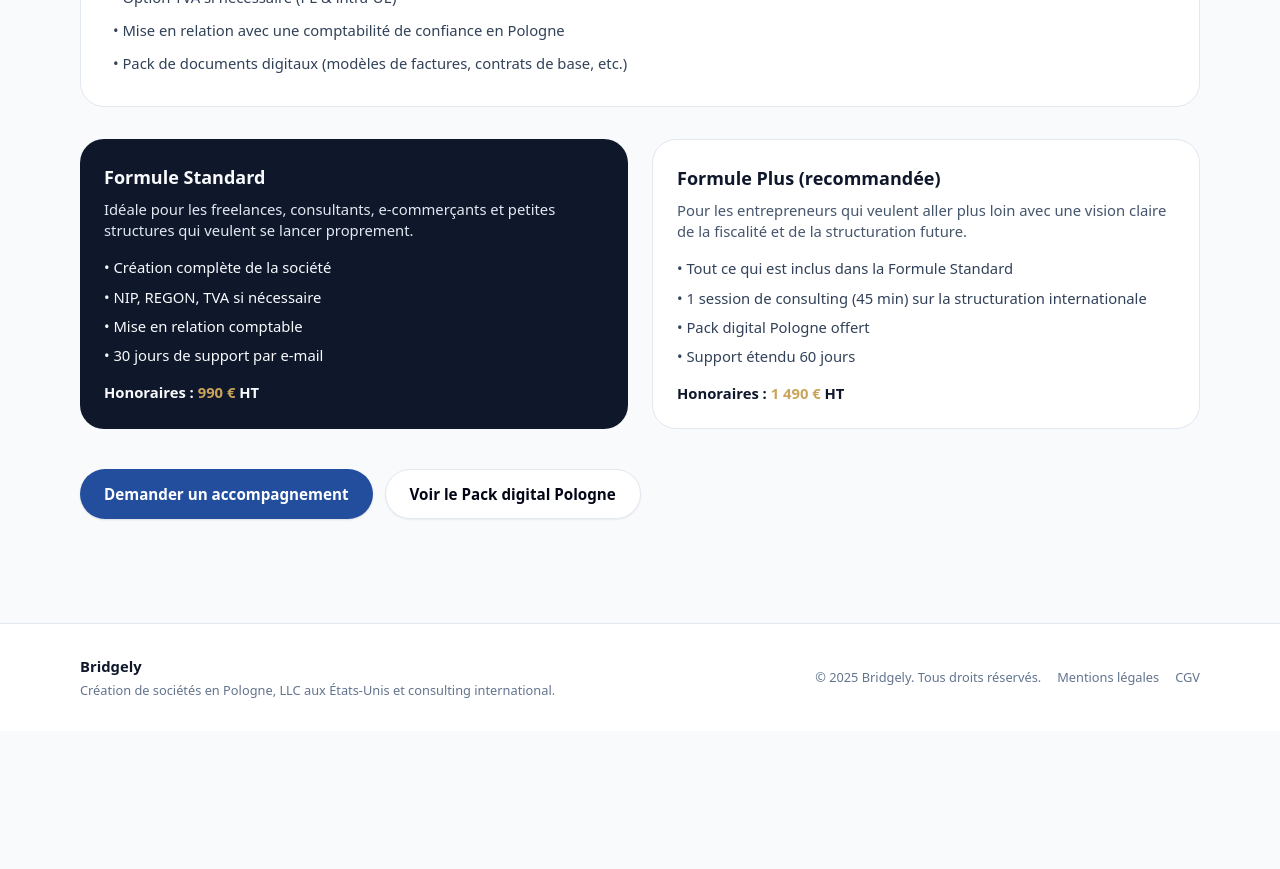
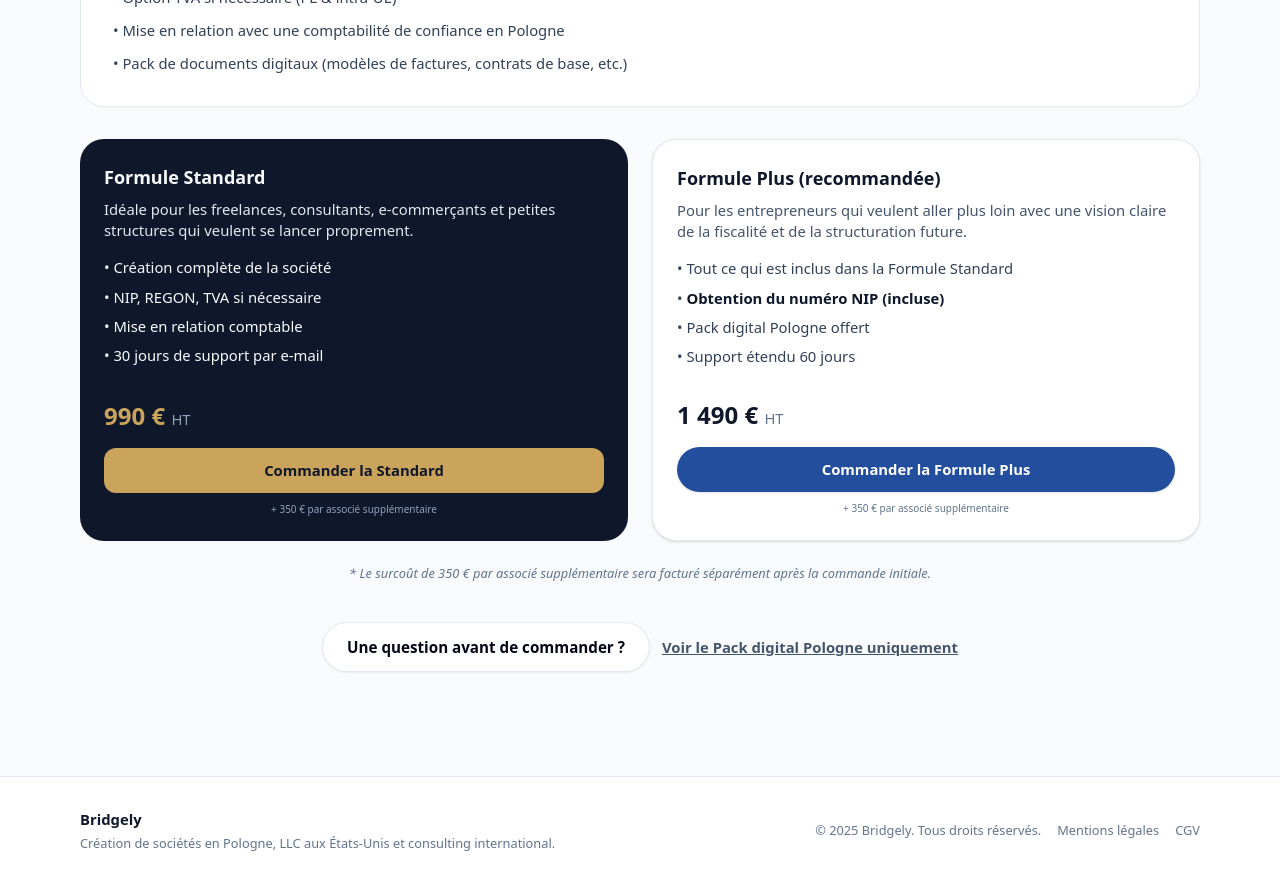
Before and after one commit to bridgelysite/website, a Next.js app: page /creation-societe-pologne in a window 1280 px wide. Shown: the part 540-1409 px from the top of the page. Before the commit the page ends 1271 px from the top, so only its background shows below. Built offline with nearby package versions, Linux system fonts and the light colour scheme.

Commit message:
Update Poland Creation page with pricing tables and BuyButtons

```diff
--- a/app/creation-societe-pologne/page.tsx
+++ b/app/creation-societe-pologne/page.tsx
@@ -1,5 +1,6 @@
 import type { Metadata } from "next";
 import Link from "next/link";
+import { BuyButton } from "@/components/BuyButton";
 
 export const metadata: Metadata = {
   title: "Création Société en Pologne (sp. z o.o.) | Fiscalité 9% | Bridgely",
@@ -43,48 +44,68 @@ export default function CreationPolognePage() {
           </ul>
         </div>
 
-        <div className="grid gap-6 md:grid-cols-2 mb-10">
-          <div className="bg-slate-900 text-slate-50 rounded-3xl p-6">
+        <div className="grid gap-6 md:grid-cols-2 mb-6">
+          <div className="bg-slate-900 text-slate-50 rounded-3xl p-6 flex flex-col">
             <h3 className="text-lg font-semibold mb-2">Formule Standard</h3>
             <p className="text-sm text-slate-200 mb-4">
               Idéale pour les freelances, consultants, e-commerçants et petites
               structures qui veulent se lancer proprement.
             </p>
-            <ul className="text-sm space-y-2 mb-4">
+            <ul className="text-sm space-y-2 mb-4 flex-1">
               <li>• Création complète de la société</li>
               <li>• NIP, REGON, TVA si nécessaire</li>
               <li>• Mise en relation comptable</li>
               <li>• 30 jours de support par e-mail</li>
             </ul>
-            <p className="text-sm font-semibold">
-              Honoraires : <span className="text-[color:var(--color-accent)]">990 €</span> HT
-            </p>
+            <div className="mt-4">
+              <p className="text-2xl font-bold text-[color:var(--color-accent)] mb-4">990 € <span className="text-sm font-normal text-slate-400">HT</span></p>
+              {/* TODO: Remplacer par le vrai Price ID 'Formule Standard' */}
+              <BuyButton priceId="price_PLACEHOLDER_STD" className="w-full bg-[color:var(--color-accent)] hover:bg-amber-300 text-slate-900 font-bold py-3 rounded-xl transition-colors text-sm">
+                Commander la Standard
+              </BuyButton>
+              <p className="text-[10px] text-slate-400 mt-2 text-center">
+                + 350 € par associé supplémentaire
+              </p>
+            </div>
           </div>
 
-          <div className="bg-white border border-slate-200 rounded-3xl p-6">
-            <h3 className="text-lg font-semibold mb-2">Formule Plus (recommandée)</h3>
+          <div className="bg-white border border-slate-200 rounded-3xl p-6 flex flex-col shadow-sm">
+            <h3 className="text-lg font-semibold mb-2 text-slate-900">Formule Plus (recommandée)</h3>
             <p className="text-sm text-slate-600 mb-4">
               Pour les entrepreneurs qui veulent aller plus loin avec une vision
               claire de la fiscalité et de la structuration future.
             </p>
-            <ul className="text-sm space-y-2 mb-4 text-slate-700">
+            <ul className="text-sm space-y-2 mb-4 text-slate-700 flex-1">
               <li>• Tout ce qui est inclus dans la Formule Standard</li>
-              <li>• 1 session de consulting (45 min) sur la structuration internationale</li>
+              <li>• <strong className="text-slate-900">Obtention du numéro NIP (incluse)</strong></li>
               <li>• Pack digital Pologne offert</li>
               <li>• Support étendu 60 jours</li>
             </ul>
-            <p className="text-sm font-semibold">
-              Honoraires : <span className="text-[color:var(--color-accent)]">1 490 €</span> HT
-            </p>
+            <div className="mt-4">
+              <p className="text-2xl font-bold text-slate-900 mb-4">1 490 € <span className="text-sm font-normal text-slate-500">HT</span></p>
+              {/* TODO: Remplacer par le vrai Price ID 'Formule Plus' */}
+              <BuyButton priceId="price_PLACEHOLDER_PLUS" className="w-full btn-primary py-3 rounded-xl text-sm justify-center">
+                Commander la Formule Plus
+              </BuyButton>
+              <p className="text-[10px] text-slate-500 mt-2 text-center">
+                + 350 € par associé supplémentaire
+              </p>
+            </div>
           </div>
         </div>
 
-        <div className="flex flex-wrap gap-3">
-          <Link href="/contact" className="btn-primary">
-            Demander un accompagnement
+        <div className="text-center mb-10">
+            <p className="text-xs text-slate-500 italic">
+                * Le surcoût de 350 € par associé supplémentaire sera facturé séparément après la commande initiale.
+            </p>
+        </div>
+
+        <div className="flex flex-wrap gap-3 justify-center">
+          <Link href="/contact" className="btn-secondary">
+            Une question avant de commander ?
           </Link>
-          <Link href="/pologne-business-pack" className="btn-secondary">
-            Voir le Pack digital Pologne
+          <Link href="/pologne-business-pack" className="text-sm font-semibold text-slate-600 hover:text-slate-900 underline flex items-center">
+            Voir le Pack digital Pologne uniquement
           </Link>
         </div>
       </div>
```
